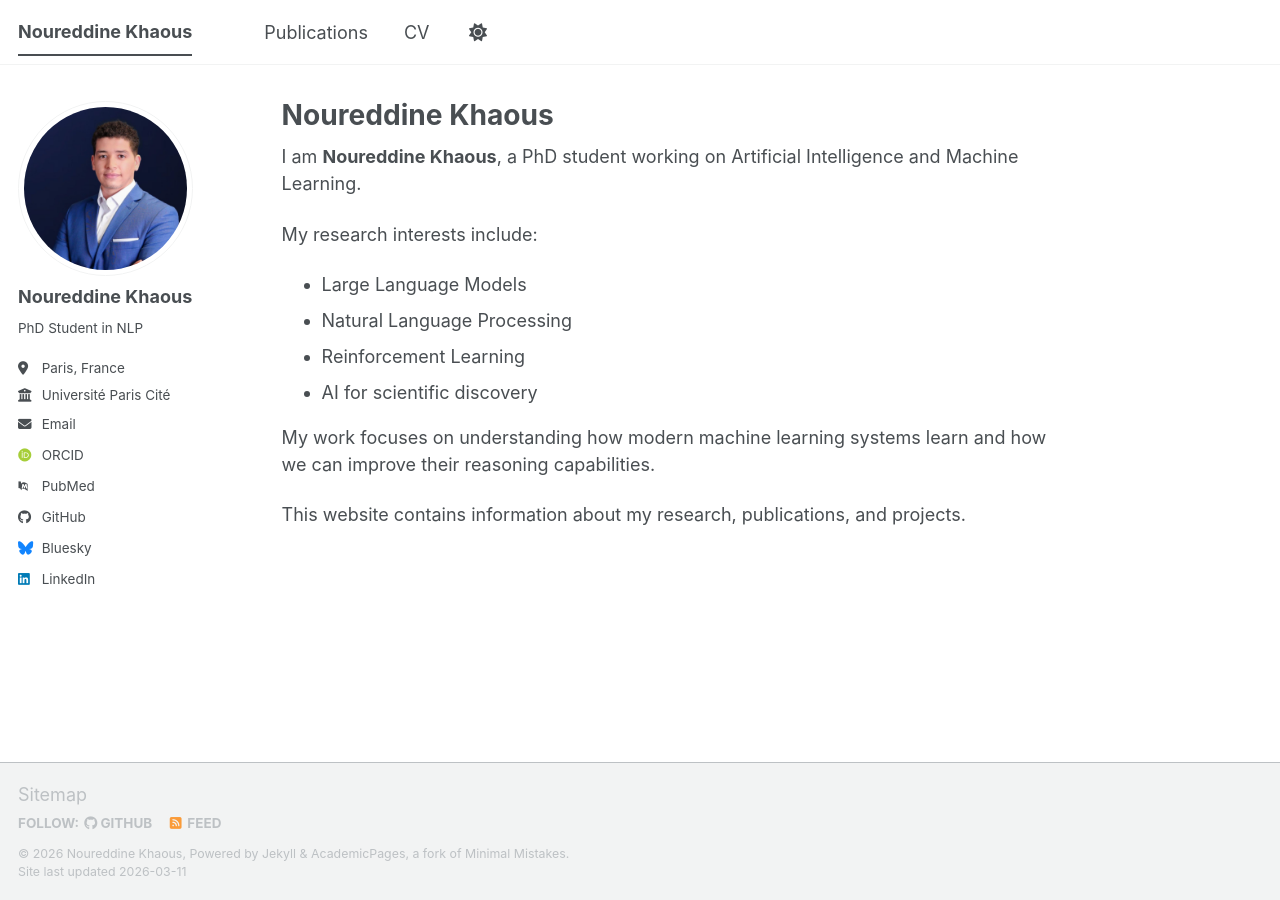
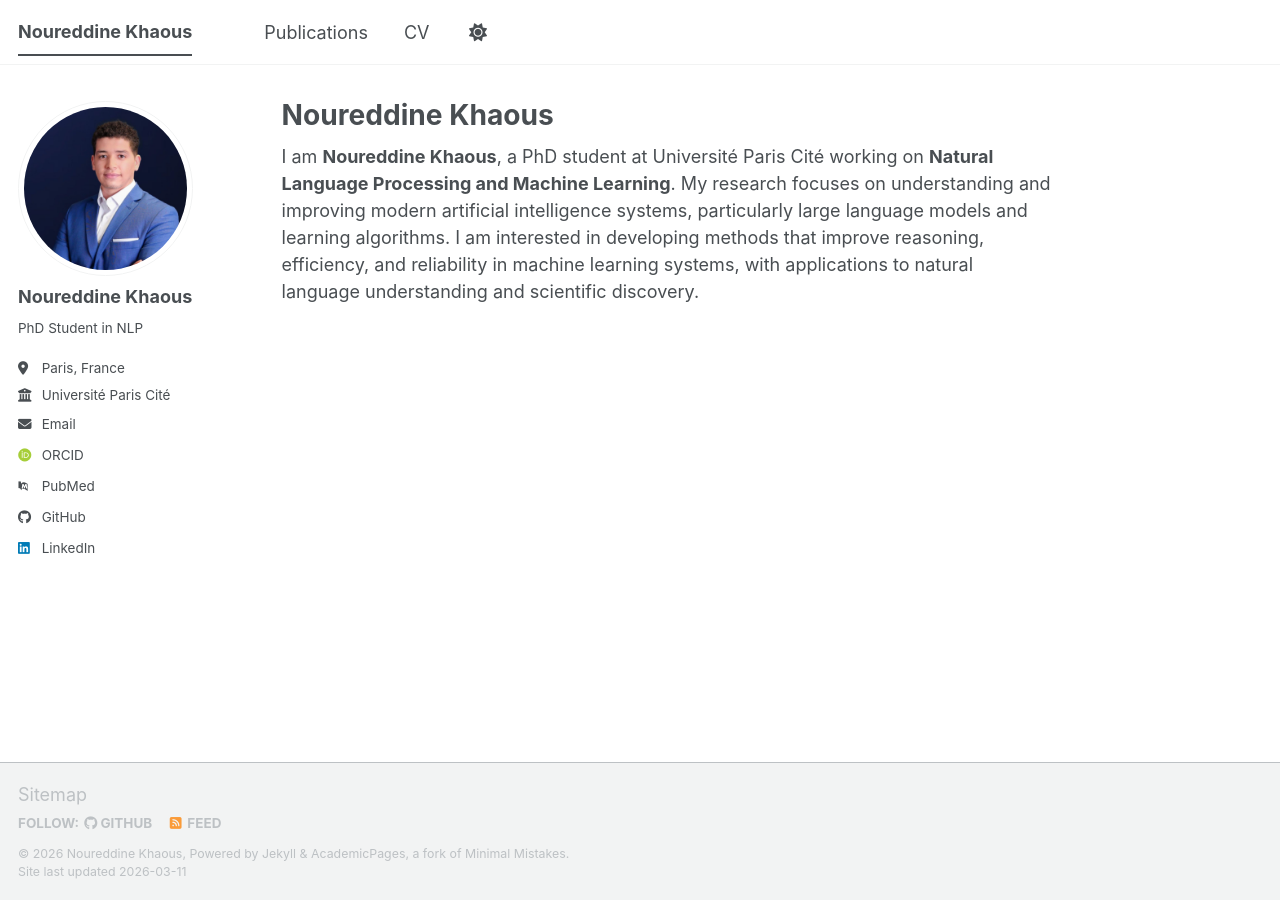
Before and after one commit to khaous-noureddine/khaous-noureddine.github.io, a Jekyll site: the page built from _pages/about.md, in a window 1280 px wide. Built offline with Jekyll 4.4.1, drawn with Linux system fonts in a browser that asks for light colours; some web fonts are replaced; a script bundle is joined from its source files by our own code; library files that are not in the unit come from our copies.

Commit message:
updated the description

```diff
--- a/_config.yml
+++ b/_config.yml
@@ -50,13 +50,13 @@ author:
   bitbucket        : # Username - Update with your username on the site
   codepen          : # Username
   dribbble         : # Username
-  github           : "academicpages"
+  github           : "khaous-noureddine"
   kaggle           : # Username
   stackoverflow    : # User number or user number and name (i.e., use "1" or "1/jeff-atwood")
 
   # Social media
   artstation       : # Username
-  bluesky          : "bsky.app" # Replace this with you Bluesky username
+  bluesky          :
   facebook         : # Username
   flickr           : # Username
   foursquare       : # Username
--- a/_pages/about.md
+++ b/_pages/about.md
@@ -7,15 +7,4 @@ redirect_from:
   - /about.html
 ---
 
-I am **Noureddine Khaous**, a PhD student working on Artificial Intelligence and Machine Learning.
-
-My research interests include:
-
-- Large Language Models
-- Natural Language Processing
-- Reinforcement Learning
-- AI for scientific discovery
-
-My work focuses on understanding how modern machine learning systems learn and how we can improve their reasoning capabilities.
-
-This website contains information about my research, publications, and projects.
+I am **Noureddine Khaous**, a PhD student at Université Paris Cité working on **Natural Language Processing and Machine Learning**. My research focuses on understanding and improving modern artificial intelligence systems, particularly large language models and learning algorithms. I am interested in developing methods that improve reasoning, efficiency, and reliability in machine learning systems, with applications to natural language understanding and scientific discovery.
```
